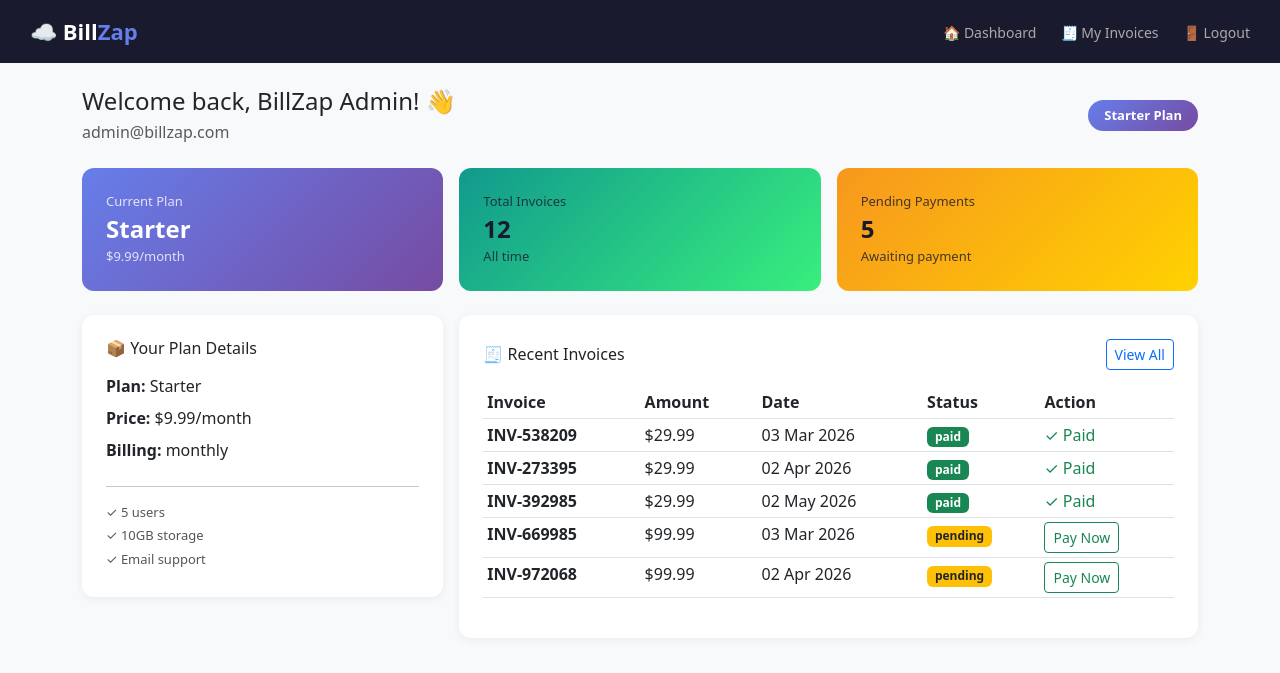
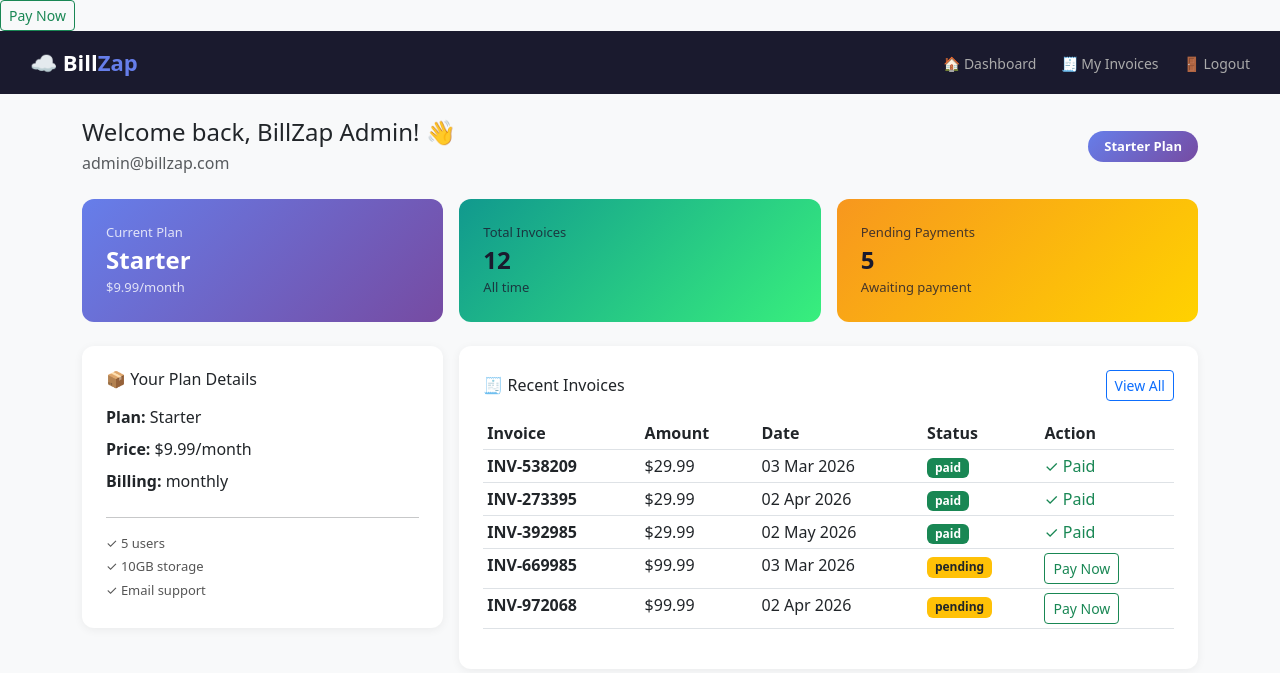
Before and after one commit to arshdeepsingh36/billzap, a Flask app: template templates/customer_dashboard.html in a window 1280 px wide. Shown: the top 673 px of the page. Run offline with Flask 3, Linux system fonts and the light colour scheme; data comes from the database, SQL or seed files in the repository; the template is opened without the code that fills it: values that come from a table or form of the project are taken from there, most other values are stand-ins (such as "Sample title", 1, 10 or a date in 2020).

Commit message:
customer_dashboard.html

```diff
--- a/templates/customer_dashboard.html
+++ b/templates/customer_dashboard.html
@@ -1,7 +1,7 @@
 <!DOCTYPE html>
 <html>
 <head>
-  <title>BillZap — My Dashboard</title>
+  <title>BillZap — My Dashboard</title> <a href="/checkout/{{ inv.id }}" class="btn btn-sm btn-outline-success">Pay Now</a>
   <link href="https://cdn.jsdelivr.net/npm/bootstrap@5.3.0/dist/css/bootstrap.min.css" rel="stylesheet">
   <style>
     body { background: #f8f9fa; }
@@ -98,7 +98,7 @@
               <td><span class="badge bg-{{ 'success' if inv.status=='paid' else 'warning text-dark' }}">{{ inv.status }}</span></td>
               <td>
                 {% if inv.status == 'pending' %}
-                <a href="/checkout/{{ inv.id }}" class="btn btn-sm btn-outline-success">Pay Now</a>
+         <a href="/checkout/{{ inv.id }}" class="btn btn-sm btn-outline-success">Pay Now</a>
                 {% else %}
                 <span class="text-success">✓ Paid</span>
                 {% endif %}
```
